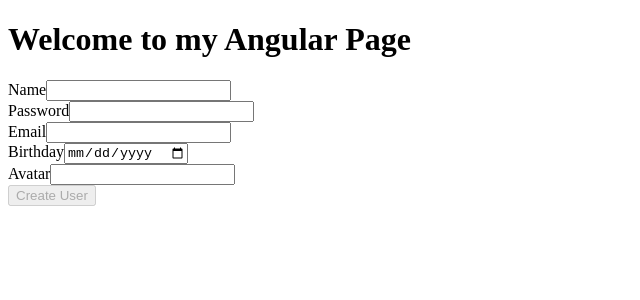
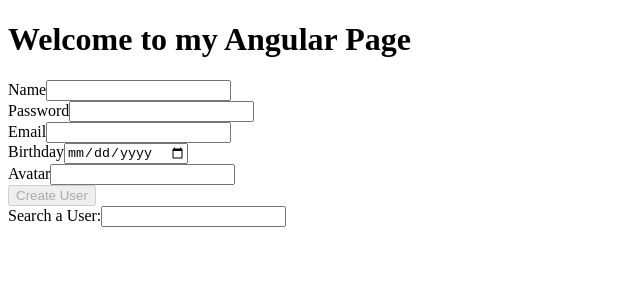
Before and after one commit to mario1velasco/lab-angular-form, an Angular app: page / in a window 1280 px wide. Shown: the top 300 px of the page, without its empty margins (0-640 px from the left). Built offline with nearby package versions, Linux system fonts and the light colour scheme.

Commit message:
Feat: Search works

```diff
--- a/src/app/components/users/user-item/user-item.component.ts
+++ b/src/app/components/users/user-item/user-item.component.ts
@@ -10,9 +10,6 @@
   @Input() user: User = new User();
   @Output() onDelete: EventEmitter<User> = new EventEmitter<User>();
   onDeleteUser(container){
-    console.log(container);
-
-    console.log(this.user);
     this.onDelete.emit(this.user);
   }
 }
--- a/src/app/components/users/user-list/user-list.component.html
+++ b/src/app/components/users/user-list/user-list.component.html
@@ -1,7 +1,12 @@
 <app-user-form (onCreate)="onCreateUser($event)"></app-user-form>
 
-<div *ngFor="let user of users">
-    <app-user-item [user]="user" (onDelete)="onDeleteUser($event)"></app-user-item>
-    <br>
-    <br>
+<div>
+  <label for="">Search a User:</label>
+  <input [(ngModel)]="searchUser" (keyup)="newSearch()">
 </div>
+
+<div *ngFor="let user of usersSearch">
+  <app-user-item [user]="user" (onDelete)="onDeleteUser($event)"></app-user-item>
+  <br>
+  <br>
+</div>
--- a/src/app/components/users/user-list/user-list.component.ts
+++ b/src/app/components/users/user-list/user-list.component.ts
@@ -1,25 +1,38 @@
-import { Component } from '@angular/core';
-import { User } from '../../../shared/models/user.model';
+import {
+  Component
+} from '@angular/core';
+import {
+  User
+} from '../../../shared/models/user.model';
 
 @Component({
   selector: 'app-user-list',
   templateUrl: './user-list.component.html',
   styleUrls: ['./user-list.component.css']
 })
-export class UserListComponent{
-  users:Array<User>=[];
-  index:number=0;
+export class UserListComponent {
+  users: Array < User >= [];
+  usersSearch: Array < User >= [];
+  index: number = 0;
+  searchUser: string = "";
 
-  onCreateUser(user:User){
-    user.index=this.index;
-    this.index +=1;
+  onCreateUser(user: User) {
+    user.index = this.index;
+    this.index += 1;
     this.users.push(user);
+    this.usersSearch=this.users;
   }
-  onDeleteUser(user:User){
+  onDeleteUser(user: User) {
     this.users.forEach((currentUser, index) => {
-      if(user.index===currentUser.index){
-        this.users.splice(index,1);
+      if (user.index === currentUser.index) {
+        this.users.splice(index, 1);
       }
+    });
+  }
+  newSearch() {
+    this.usersSearch = this.users;
+    this.usersSearch = this.usersSearch.filter((user) => {
+      return user["name"].includes(this.searchUser);
     });
   }
 
```
